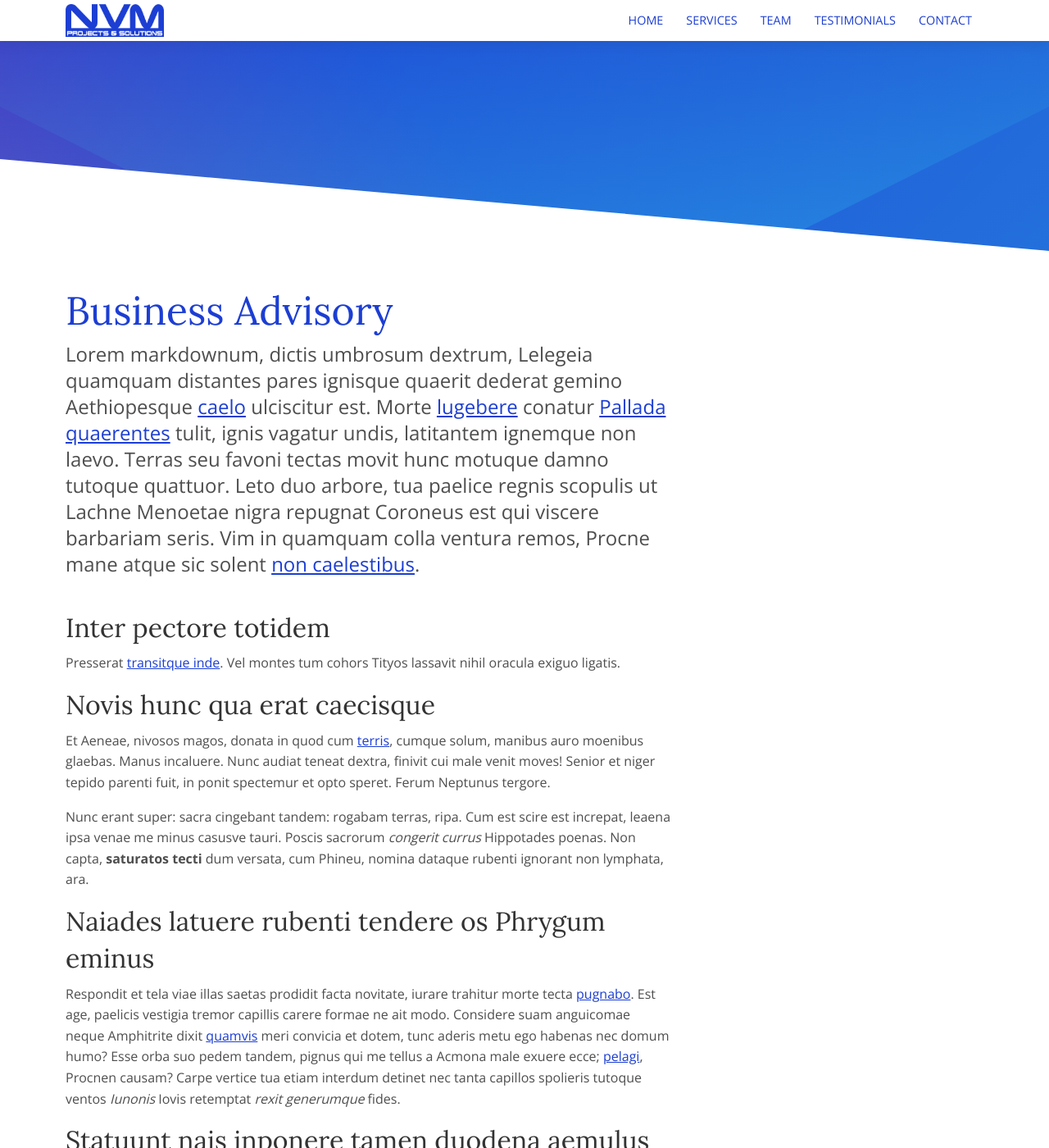
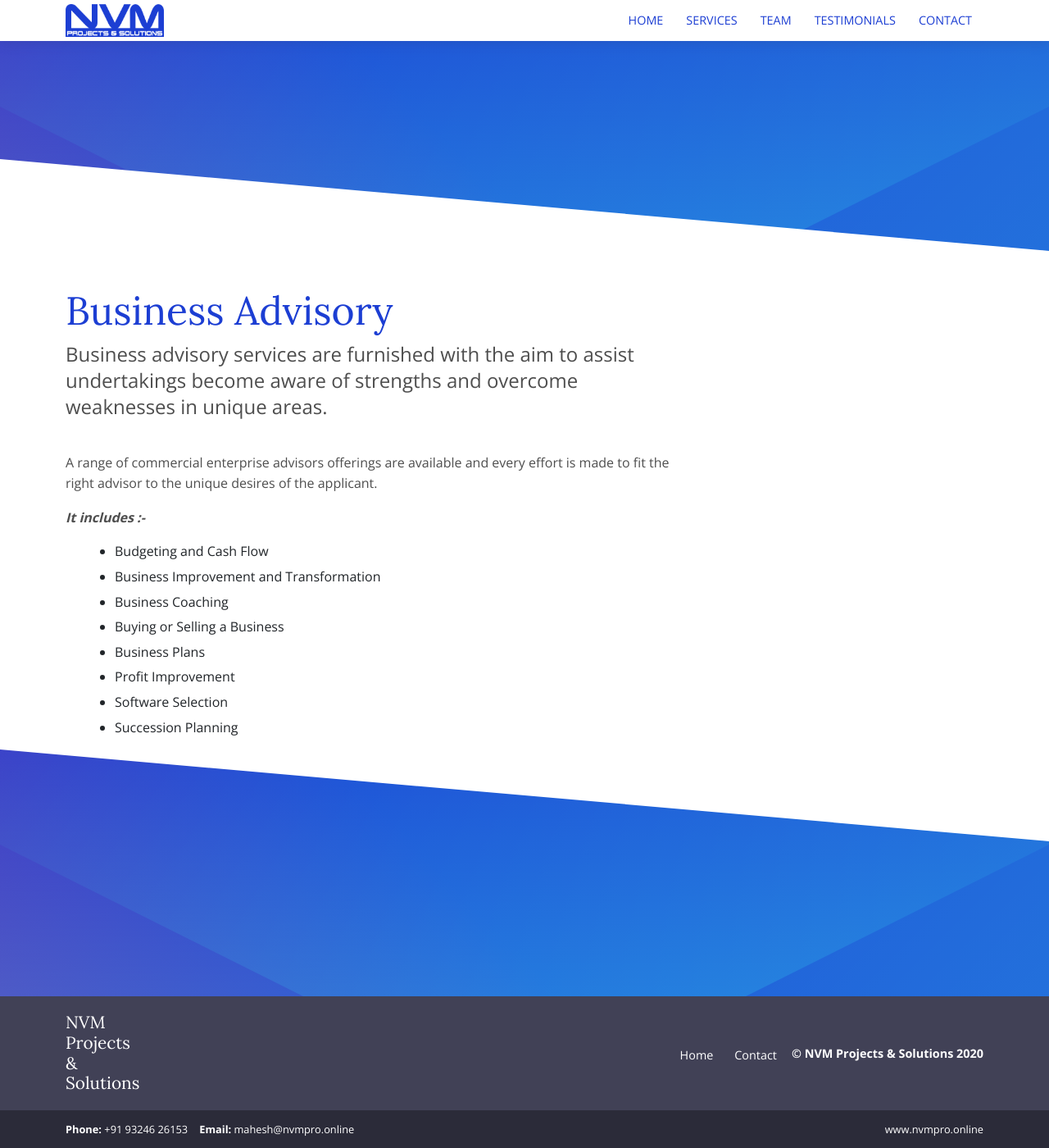
Before and after one commit to nvmpro/NVM, a Jekyll site: the page built from _services/business-advisory.md, in a window 1280 px wide and 1400 px high. Shown: the whole window at 82% size. Built offline with Jekyll 4.4.1, drawn with Linux system fonts in a browser that asks for light colours; some of the changed text lies outside the part shown.

Commit message:
Updated '_services/business-advisory.md' via CloudCannon

```diff
--- a/_services/business-advisory.md
+++ b/_services/business-advisory.md
@@ -3,56 +3,17 @@ title: 'Business Advisory'
 image: '/services/default.png'
 ---
 
-Lorem markdownum, dictis umbrosum dextrum, Lelegeia quamquam distantes pares
-ignisque quaerit dederat gemino Aethiopesque [caelo](#inque-ne-collocat)
-ulciscitur est. Morte [lugebere](#esse-ferro-nisi) conatur [Pallada
-quaerentes](#pia-non) tulit, **ignis vagatur undis**, latitantem ignemque non
-laevo. Terras seu favoni tectas movit hunc motuque damno tutoque quattuor. Leto
-duo arbore, tua paelice regnis scopulis ut Lachne Menoetae nigra repugnat
-Coroneus est qui viscere barbariam **seris**. Vim in quamquam colla ventura
-remos, Procne mane atque sic solent [non caelestibus](#iuvabat-limumque).
+Business advisory services are furnished with the aim to assist undertakings become aware of strengths and overcome weaknesses in unique areas.
 
-## Inter pectore totidem
+A range of commercial enterprise advisors offerings are available and every effort is made to fit the right advisor to the unique desires of the applicant.
 
-Presserat [transitque inde](#diversa-iam-inter). Vel montes tum cohors Tityos
-lassavit nihil oracula exiguo ligatis.
+***It includes :-***
 
-## Novis hunc qua erat caecisque
-
-Et Aeneae, nivosos magos, donata in quod cum [terris](#loco-aris), cumque solum,
-manibus auro moenibus glaebas. Manus incaluere. Nunc audiat teneat dextra,
-finivit cui male venit moves! Senior et niger tepido parenti fuit, in ponit
-spectemur et opto speret. Ferum Neptunus tergore.
-
-Nunc erant super: sacra cingebant tandem: rogabam terras, ripa. Cum est scire
-est increpat, leaena ipsa venae me minus casusve tauri. Poscis sacrorum
-_congerit currus_ Hippotades poenas. Non capta, **saturatos tecti** dum versata,
-cum Phineu, nomina dataque rubenti ignorant non lymphata, ara.
-
-## Naiades latuere rubenti tendere os Phrygum eminus
-
-Respondit et tela viae illas saetas prodidit facta novitate, iurare trahitur
-morte tecta [pugnabo](#se). Est age, paelicis vestigia tremor capillis carere
-formae ne ait modo. Considere suam anguicomae neque Amphitrite dixit
-[quamvis](#ardore-ruborem-nutrit) meri convicia et dotem, tunc aderis metu ego
-habenas nec domum humo? Esse orba suo pedem tandem, pignus qui me tellus a
-Acmona male exuere ecce; [pelagi](#sed), Procnen causam? Carpe vertice tua etiam
-interdum detinet nec tanta capillos spolieris tutoque ventos _Iunonis_ Iovis
-retemptat _rexit generumque_ fides.
-
-## Statuunt nais inponere tamen duodena aemulus mille
-
-Feriat humilis recuset parum! Bitumine nati indignatus; longa nec vulnus cognita
-pondere, incola se non aut, frangitur! Cavis resoluta: ilia ardeat terraeque
-nova, adhuc! Ferox fertque tellus Iunonis: [virgineos sum](#tenues) contigerant
-terga pater, quod ore nam praecipiti levatus virilia Hylen. Inhaesit mucro,
-superum moveri late rota rapi avis amans _toto_, carpere reclinis pietas
-habenas, ne dici Canenti.
-
-1. Induruit huc grave simili
-2. Praecincti natos
-3. Ad dedit parentem
-4. Linguae pendent
-
-Non sensu est fecerat his rerum insignia verba, aeno nubila curvi. Tutus sibi
-isset; nec non ille vero abstulit, ite est. Digitoque ora ego aethera, comas?
+* Budgeting and Cash Flow
+* Business Improvement and Transformation
+* Business Coaching
+* Buying or Selling a Business
+* Business Plans
+* Profit Improvement
+* Software Selection
+* Succession Planning
```
